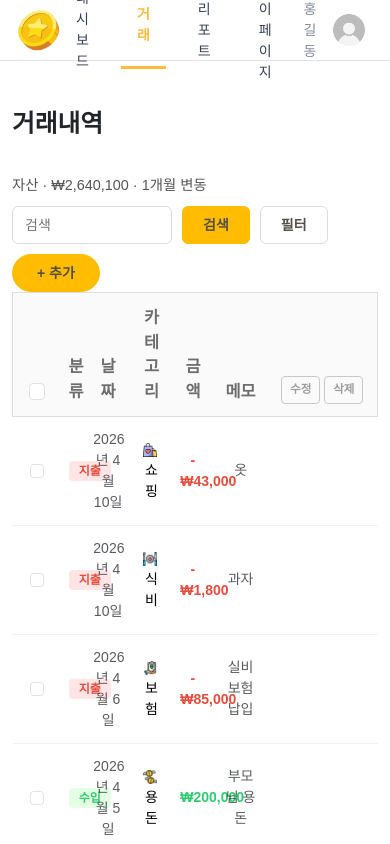
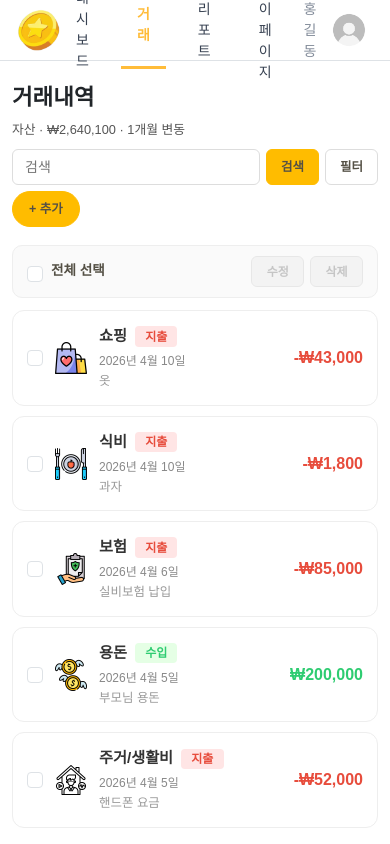
Before and after one commit to kb-skeleton-team2/wallet-guardian, a Vue app: page /transactions in a window 390 px wide. Shown: the top 844 px of the page. Built offline with nearby package versions, Linux system fonts and the light colour scheme; data requests are answered from the project's data file.

Commit message:
feat: 거래내역 페이지에 반응형 스타일 적용

```diff
--- a/src/pages/TransactionsPage.vue
+++ b/src/pages/TransactionsPage.vue
@@ -30,8 +30,92 @@
       @apply="handleFilterApply"
     />
 
-    <!-- 테이블 -->
-    <div class="table-area">
+    <!-- 모바일 액션 바 -->
+    <div
+      class="mobile-action-bar d-md-none"
+      :class="{ 'is-active': selectedIds.length > 0 }"
+    >
+      <label class="select-all-label">
+        <input
+          type="checkbox"
+          class="form-check-input"
+          :checked="isAllChecked"
+          @change="toggleAll"
+        />
+        <span class="selected-count">
+          {{
+            selectedIds.length > 0
+              ? `${selectedIds.length}건 선택됨`
+              : '전체 선택'
+          }}
+        </span>
+      </label>
+      <div class="mobile-action-buttons">
+        <button
+          class="btn btn-sm btn-edit"
+          :disabled="selectedIds.length !== 1"
+          @click="editTransactionHandler"
+        >
+          수정
+        </button>
+        <button
+          class="btn btn-sm btn-delete"
+          :disabled="selectedIds.length === 0"
+          @click="deleteTransactionHandler"
+        >
+          삭제
+        </button>
+      </div>
+    </div>
+
+    <!-- 모바일 카드 리스트 -->
+    <div class="card-list d-md-none">
+      <div
+        v-for="item in paginatedTransactions"
+        :key="item.id"
+        class="transaction-card"
+        :class="{ selected: selectedIds.includes(item.id) }"
+        @click="onCardClick(item.id, $event)"
+      >
+        <input
+          type="checkbox"
+          class="form-check-input card-checkbox"
+          :checked="selectedIds.includes(item.id)"
+          @click.stop
+          @change="toggleItem(item.id)"
+        />
+        <img
+          :src="store.getCategoryIcon(item.category)"
+          :alt="item.category"
+          class="card-icon"
+        />
+        <div class="card-body-info">
+          <div class="card-top">
+            <span class="card-category">{{ item.category }}</span>
+            <span
+              class="badge"
+              :class="item.type === 'income' ? 'badge-income' : 'badge-expense'"
+            >
+              {{ item.type === 'income' ? '수입' : '지출' }}
+            </span>
+          </div>
+          <div class="card-date">{{ formatDate(item.date) }}</div>
+          <div v-if="item.memo" class="card-memo">{{ item.memo }}</div>
+        </div>
+        <div
+          class="card-amount"
+          :class="item.type === 'income' ? 'text-income' : 'text-expense'"
+        >
+          {{ formatAmount(item) }}
+        </div>
+      </div>
+      <div v-if="paginatedTransactions.length === 0" class="card-empty">
+        거래 내역이 없습니다.
+      </div>
+    </div>
+
+    <!-- 데스크톱 테이블 -->
+    <div class="table-area d-none d-md-block">
       <table class="table table-hover align-middle transactions-table">
         <colgroup>
           <col style="width: 48px" />
@@ -164,7 +248,7 @@
 </template>
 
 <script setup>
-import { onMounted, ref, computed } from 'vue';
+import { onMounted, onBeforeUnmount, ref, computed } from 'vue';
 import { useTransactionStore } from '@/stores/transactions';
 import AddTransactionModal from '@/components/common/AddTransactionModal.vue';
 import FilterTransactionsModal from '@/components/transactions/FilterTransactionsModal.vue';
@@ -182,7 +266,19 @@ const showFilterModal = ref(false);
 const selectedIds = ref([]);
 const currentPage = ref(1);
 
-const ITEMS_PER_PAGE = 9;
+// 화면 크기에 따라 페이지당 항목 수 조정 (모바일 5건 / 데스크톱 9건)
+const isMobile = ref(false);
+let mobileMediaQuery = null;
+
+function updateIsMobile(e) {
+  isMobile.value = e.matches;
+  // 페이지 수가 줄어들면 현재 페이지 보정
+  if (currentPage.value > totalPages.value) {
+    currentPage.value = totalPages.value;
+  }
+}
+
+const ITEMS_PER_PAGE = computed(() => (isMobile.value ? 5 : 9));
 
 // ───────────────────────────────
 // 검색
@@ -217,12 +313,15 @@ function openAddModal() {
 // 페이지네이션
 // ───────────────────────────────
 const totalPages = computed(() =>
-  Math.max(1, Math.ceil(store.filteredTransactions.length / ITEMS_PER_PAGE))
+  Math.max(
+    1,
+    Math.ceil(store.filteredTransactions.length / ITEMS_PER_PAGE.value)
+  )
 );
 
 const paginatedTransactions = computed(() => {
-  const start = (currentPage.value - 1) * ITEMS_PER_PAGE;
-  return store.filteredTransactions.slice(start, start + ITEMS_PER_PAGE);
+  const start = (currentPage.value - 1) * ITEMS_PER_PAGE.value;
+  return store.filteredTransactions.slice(start, start + ITEMS_PER_PAGE.value);
 });
 
 function goToPage(page) {
@@ -280,6 +379,13 @@ function toggleItem(id) {
   }
 }
 
+// 카드 클릭 (모바일)
+function onCardClick(id, e) {
+  // 체크박스 자체 클릭은 @click.stop으로 이미 차단됨
+  if (e.target.type === 'checkbox') return;
+  toggleItem(id);
+}
+
 // ───────────────────────────────
 // 수정 / 삭제
 // ───────────────────────────────
@@ -325,6 +431,15 @@ function formatAmount(item) {
 // ───────────────────────────────
 onMounted(() => {
   store.fetchTransactions();
+  mobileMediaQuery = window.matchMedia('(max-width: 767px)');
+  isMobile.value = mobileMediaQuery.matches;
+  mobileMediaQuery.addEventListener('change', updateIsMobile);
+});
+
+onBeforeUnmount(() => {
+  if (mobileMediaQuery) {
+    mobileMediaQuery.removeEventListener('change', updateIsMobile);
+  }
 });
 </script>
 
@@ -594,4 +709,255 @@ onMounted(() => {
   opacity: 0.35;
   cursor: default;
 }
+
+/* ===== 모바일 카드 리스트 ===== */
+.card-list {
+  display: flex;
+  flex-direction: column;
+  gap: 10px;
+  flex: 1;
+}
+
+.transaction-card {
+  display: flex;
+  align-items: center;
+  gap: 12px;
+  padding: 14px 14px;
+  background: #fff;
+  border: 1px solid #eee;
+  border-radius: 12px;
+  cursor: pointer;
+  transition: all 0.15s ease;
+}
+
+.transaction-card:hover {
+  background-color: #fffdf5;
+}
+
+.transaction-card.selected {
+  border-color: #ffbc00;
+  background-color: #fffaeb;
+}
+
+.card-checkbox {
+  flex-shrink: 0;
+  margin: 0;
+}
+
+.card-icon {
+  width: 32px;
+  height: 32px;
+  flex-shrink: 0;
+  object-fit: contain;
+}
+
+.card-body-info {
+  flex: 1;
+  min-width: 0;
+}
+
+.card-top {
+  display: flex;
+  align-items: center;
+  gap: 8px;
+  margin-bottom: 4px;
+}
+
+.card-category {
+  font-size: 0.95rem;
+  font-weight: 600;
+  color: #333;
+}
+
+.card-date {
+  font-size: 0.75rem;
+  color: #888;
+}
+
+.card-memo {
+  font-size: 0.78rem;
+  color: #999;
+  margin-top: 2px;
+  white-space: nowrap;
+  overflow: hidden;
+  text-overflow: ellipsis;
+}
+
+.card-amount {
+  font-size: 1rem;
+  font-weight: 700;
+  white-space: nowrap;
+  flex-shrink: 0;
+}
+
+.card-empty {
+  text-align: center;
+  color: #999;
+  font-size: 0.9rem;
+  padding: 40px 0;
+}
+
+/* ===== 모바일 액션 바 ===== */
+.mobile-action-bar {
+  display: flex;
+  align-items: center;
+  justify-content: space-between;
+  padding: 10px 14px;
+  margin-bottom: 12px;
+  background: #fafafa;
+  border: 1px solid #eee;
+  border-radius: 10px;
+  transition: background-color 0.2s ease, border-color 0.2s ease;
+}
+
+.mobile-action-bar.is-active {
+  background: #fffaeb;
+  border-color: #ffe9a8;
+}
+
+.select-all-label {
+  display: flex;
+  align-items: center;
+  gap: 8px;
+  cursor: pointer;
+  margin: 0;
+}
+
+.selected-count {
+  font-size: 0.85rem;
+  font-weight: 600;
+  color: #545045;
+}
+
+.mobile-action-buttons {
+  display: flex;
+  gap: 6px;
+}
+
+.mobile-action-buttons .btn-edit,
+.mobile-action-buttons .btn-delete {
+  font-size: 0.75rem;
+  padding: 0.35rem 0.9rem;
+  border-radius: 6px;
+  border: 1px solid;
+}
+
+.mobile-action-buttons .btn-edit {
+  background-color: #ffbc00;
+  border-color: #ffbc00;
+  color: #545045;
+}
+.mobile-action-buttons .btn-edit:disabled {
+  background-color: #f0f0f0;
+  border-color: #ddd;
+  color: #aaa;
+}
+
+.mobile-action-buttons .btn-delete {
+  background-color: #e06060;
+  border-color: #e06060;
+  color: #fff;
+}
+.mobile-action-buttons .btn-delete:disabled {
+  background-color: #f0f0f0;
+  border-color: #ddd;
+  color: #aaa;
+}
+
+/* ===== 반응형: 헤더 영역 ===== */
+
+/* 태블릿 (≤ 991px) */
+@media (max-width: 991px) {
+  .transactions-page h1 {
+    font-size: 1.6rem !important;
+    margin-top: 0.25rem !important;
+    margin-bottom: 0.25rem !important;
+  }
+
+  .header-actions {
+    gap: 8px;
+  }
+
+  .search-input {
+    width: 140px;
+    height: 36px;
+  }
+
+  .btn-action {
+    height: 36px;
+    padding: 0 16px;
+    font-size: 0.8rem;
+  }
+
+  .btn-add {
+    padding: 0 18px;
+  }
+
+  .transactions-table thead th,
+  .transactions-table tbody td {
+    font-size: 0.8rem;
+    padding: 0.6rem 0.4rem;
+  }
+
+  .transactions-table thead th {
+    font-size: 0.9rem;
+  }
+}
+
+/* 모바일 (≤ 767px) */
+@media (max-width: 767px) {
+  .header-row {
+    flex-direction: column;
+    align-items: stretch;
+    gap: 8px;
+    margin-bottom: 18px;
+  }
+
+  .transactions-page h1 {
+    font-size: 1.4rem !important;
+    margin-top: 0rem !important;
+    margin-bottom: 0rem !important;
+  }
+
+  .header-actions {
+    flex-wrap: wrap;
+    gap: 6px;
+    width: 100%;
+  }
+
+  .asset-info {
+    flex-basis: 100%;
+    font-size: 0.8rem;
+    white-space: normal;
+    margin-bottom: 4px;
+  }
+
+  .search-input {
+    flex: 1 1 auto;
+    min-width: 0;
+    width: auto;
+  }
+
+  .btn-action {
+    padding: 0 14px;
+    font-size: 0.78rem;
+  }
+
+  .btn-add {
+    padding: 0 16px;
+  }
+
+  /* 페이지네이션: 위아래 여백 확대 */
+  .pagination-nav {
+    gap: 4px;
+    margin: 28px 0 24px;
+    flex-wrap: wrap;
+  }
+
+  .page-btn {
+    width: 32px;
+    height: 32px;
+    font-size: 0.8rem;
+  }
+}
 </style>
```
